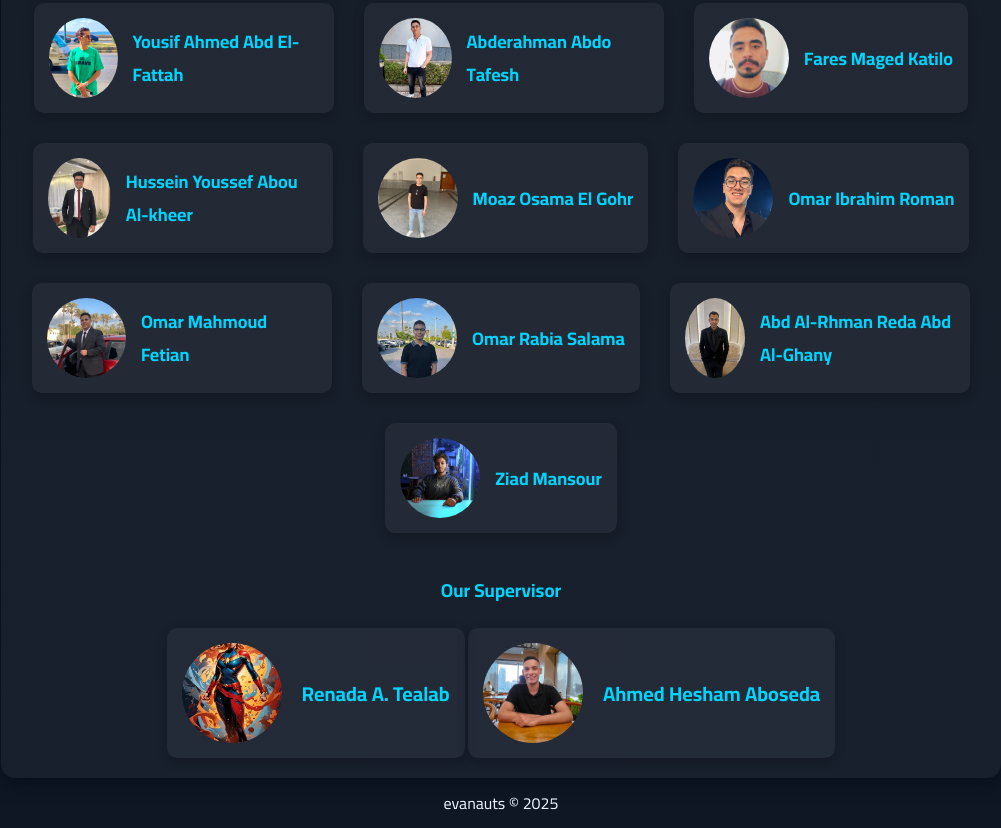
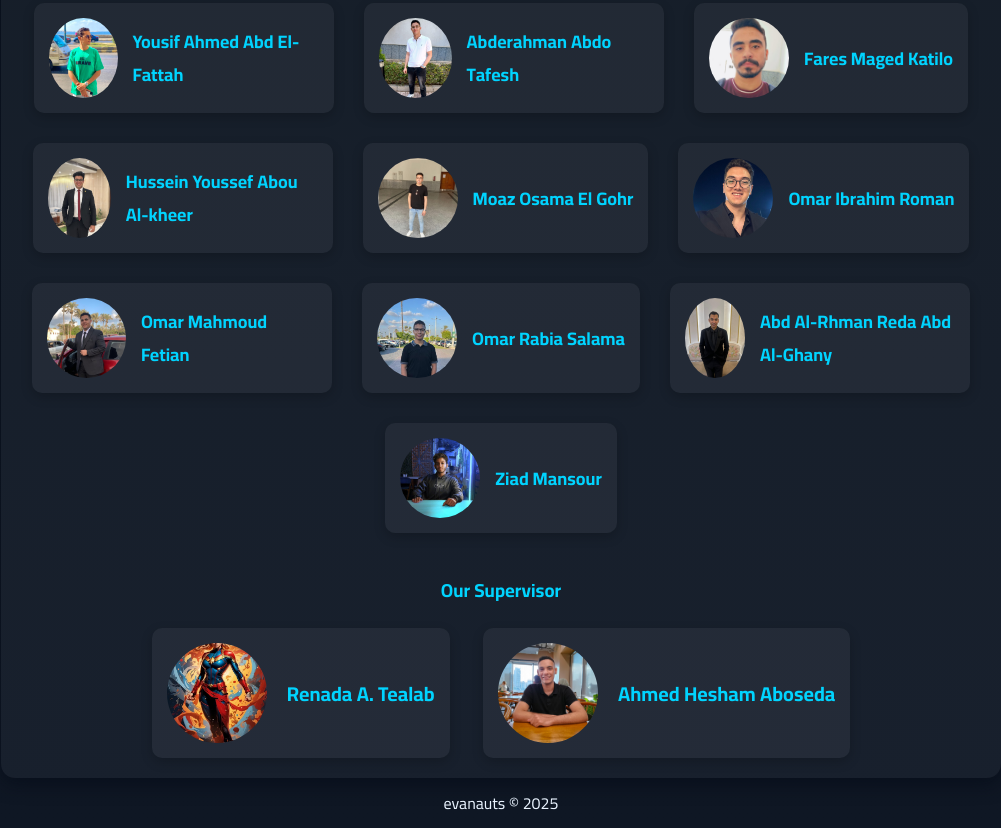
Before and after one commit to ziadmansour5/evanauts, a plain HTML site: page about.html in a window 1280 px wide. Shown: the part 1501-2329 px from the top of the page, without its empty margins (139-1140 px from the left). Drawn offline with Linux system fonts and the light colour scheme.

Commit message:
Update about.html

```diff
--- a/about.html
+++ b/about.html
@@ -153,6 +153,10 @@
         .supervisor .role {
             font-size: 16px;
             color: #ddd;
+        }
+
+        .supervisor + .supervisor {
+            margin-left: 30px;
         }
     </style>
 </head>
```
